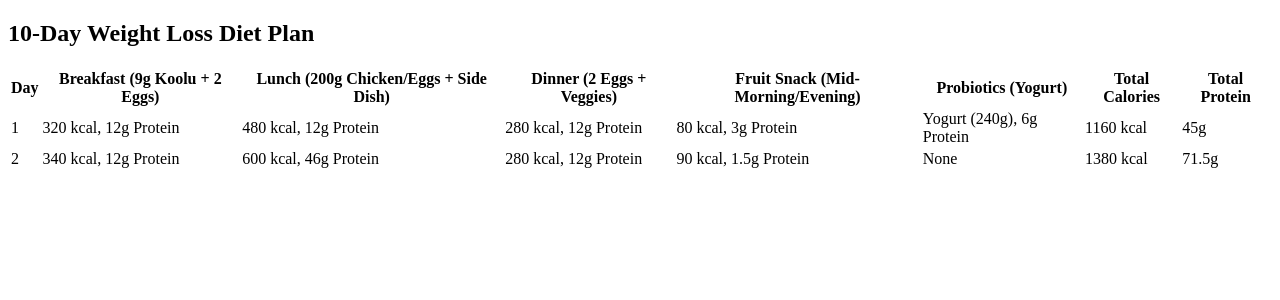
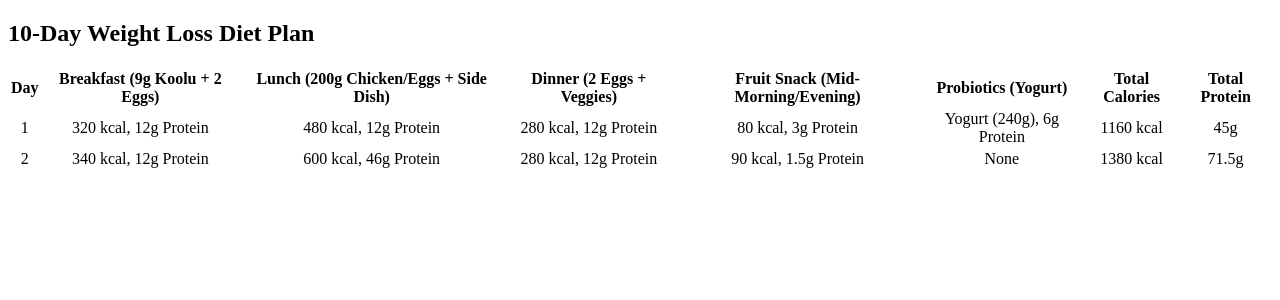
Before and after one commit to praveen18111999/demo, an Angular app: page / in a window 1280 px wide. Shown: the top 300 px of the page. Built offline with nearby package versions, Linux system fonts and the light colour scheme.

Commit message:
bootstrap

```diff
--- a/package.json
+++ b/package.json
@@ -18,6 +18,7 @@
     "@angular/platform-browser": "^16.2.0",
     "@angular/platform-browser-dynamic": "^16.2.0",
     "@angular/router": "^16.2.0",
+    "bootstrap": "^5.3.3",
     "rxjs": "~7.8.0",
     "tslib": "^2.3.0",
     "zone.js": "~0.13.0"
--- a/src/app/app.component.css
+++ b/src/app/app.component.css
@@ -1,7 +1,9 @@
-h1{
-    color: red;
-    font-size: 2em;
+table {
+    margin-top: 20px;
+    margin-bottom: 20px;
+  }
+
+  th, td {
     text-align: center;
-    text-decoration: double;
-
-}
+    vertical-align: middle;
+  }
```
Also changed, not shown: 1 other file (tests, documents, lock files or other folders).
